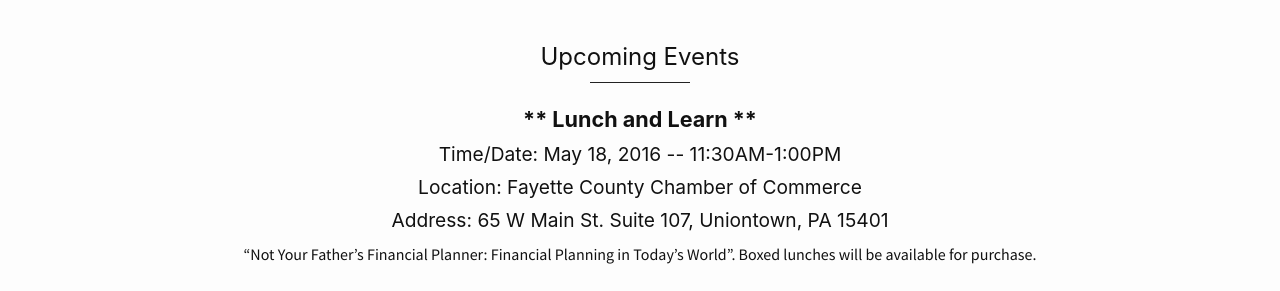
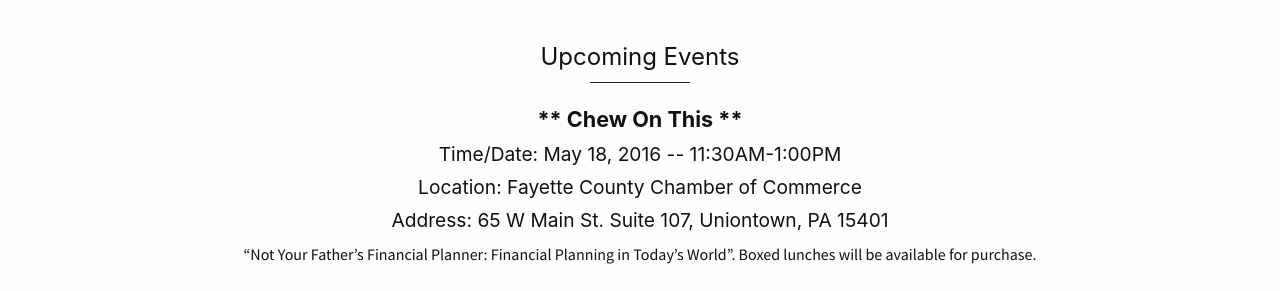
Before and after one commit to BillTalkington/FYPN, a Jekyll site: the page built from index.html, in a window 1280 px wide and 900 px high, scrolled down 1777 px. Shown: the part 154-445 px from the top of the window. Built offline with Jekyll 4.4.1, drawn with Linux system fonts in a browser that asks for light colours.

Commit message:
Change L&L to Chew on This

```diff
--- a/_data/events.yml
+++ b/_data/events.yml
@@ -1,4 +1,4 @@
-- title: Lunch and Learn
+- title: Chew On This
   date: 2016-05-18
   time: 11:30AM-1:00PM
   location: Fayette County Chamber of Commerce
```
